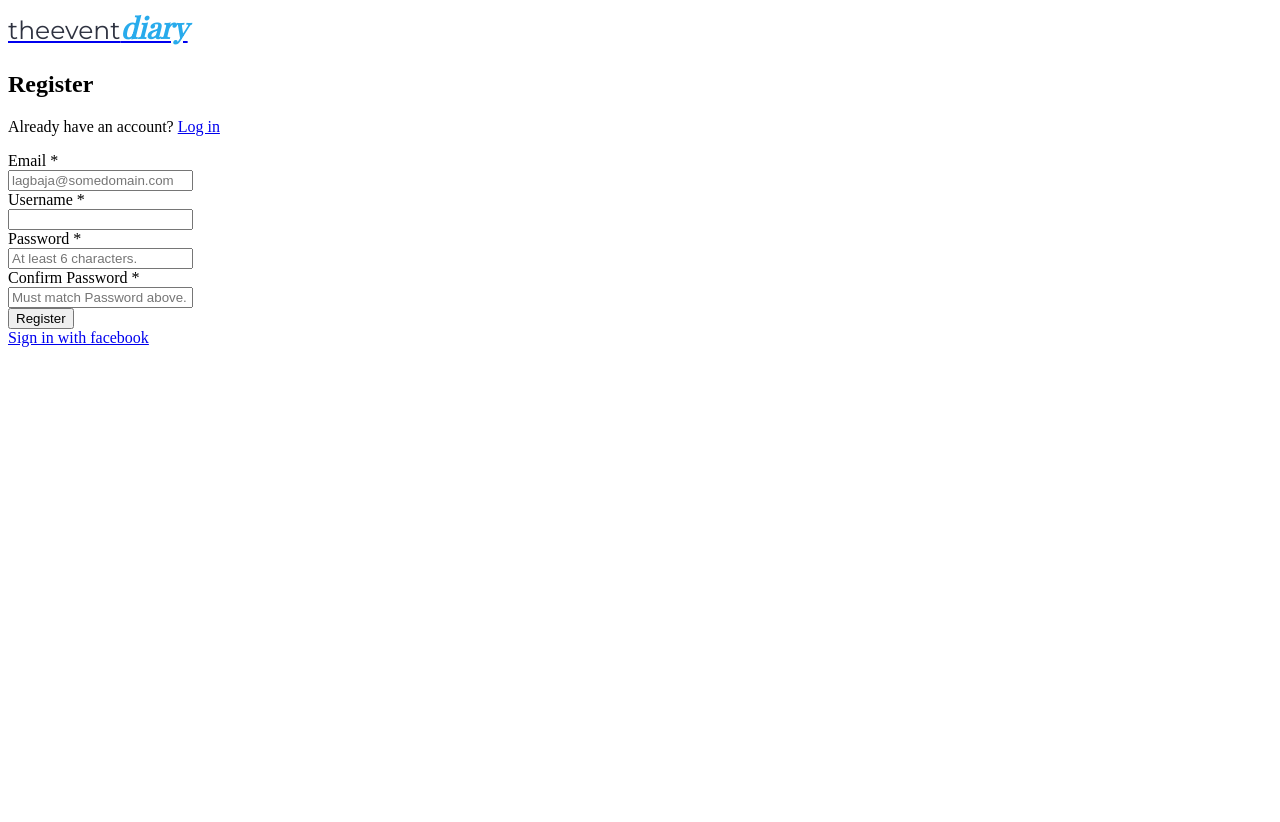
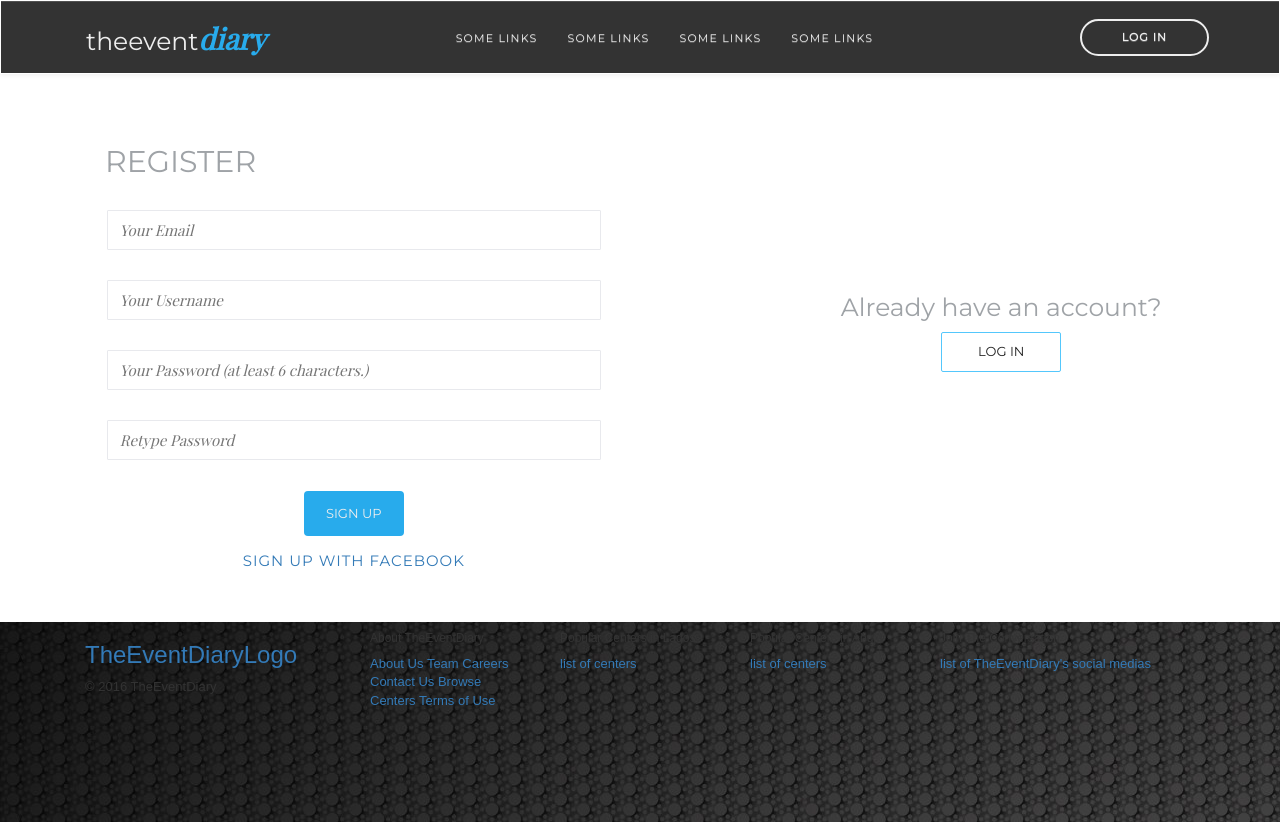
Before and after one commit to gbolly/EventDiary, a Django app: template web/authentication/templates/register.html in a window 1280 px wide. Before the commit the page ends 347 px from the top, so only its background shows below. Run offline with Django 3.2, Linux system fonts and the light colour scheme; the template is opened without the code that fills it: values that come from a table or form of the project are taken from there, others are empty; style sheets or scripts are compiled from the project's sources; parts of the project's set-up code (start-up, migrations or seed data) failed here and were passed over; some libraries are stand-ins or nearby versions.

Commit message:
Complete sign up page styling

```diff
--- a/eventdiary/sass/auth_styling.scss
+++ b/eventdiary/sass/auth_styling.scss
@@ -11,15 +11,15 @@ $white: #eeeeee;
 $sky-blue: #54c7fc;
 
 
-body {
-    // background: red;
-}
+.nav-container {
+    .brand {
         .logo {
             font-family: 'Montserrat', sans-serif;
             font-weight: 300;
             font-style: normal;
-  color: $dark;
+            color: $white;
             font-size: 25px;
+            text-decoration: none;
             .logo-span {
                 width: 72.5px;
                 height: 19px;
@@ -31,3 +31,189 @@ body {
                 color: $dark-sky-blue;
             }
         }
+    }
+    z-index: 20;
+    font-family: 'Montserrat', sans-serif;
+    background: #333 !important;
+    border-color: #fff;
+    border-radius: 0;
+    font-size: 12px;
+    .container-fluid {
+        padding-left: 70px;
+        padding-right: 70px;
+        margin-top: 12px;
+        @media only screen and (min-width: 769px) and (max-width: 992px) {
+            padding: 9px;
+            .navbar-header {
+                margin: 0;
+            }
+        }
+        @media only screen and (min-width: 992px) and (max-width: 1200) {
+            padding: 0;
+        }
+    }
+    .collapse {
+        @media (max-width: 768px) {
+            height: 200px;
+        }
+        @media only screen and (min-width: 769px) and (max-width: 992px) {
+            margin: 0px 28px;
+        }
+        .navbar-header {
+            @media (max-width: 768px) {
+                margin: 0;
+            }
+        }
+    }
+    .nav-list {
+        height: 6.5px;
+        font-size: 11px;
+        font-weight: normal;
+        font-style: normal;
+        font-stretch: normal;
+        letter-spacing: 1.2px;
+        text-align: center;
+        text-transform: uppercase;
+        margin-left: 160px;
+        width: 50%;
+        color: #ccc;
+        @media only screen and (min-width: 769px) and (max-width: 1071px) {
+            margin-left: 80px;
+        }
+        li {
+            a {
+                color: $white;
+                &:hover {
+                    color: $cool-grey;
+                }
+            }
+        }
+    }
+    .navbar-right {
+        .option {
+            font-family: 'Montserrat', sans-serif;
+            font-size: 11px;
+            font-weight: bold;
+            font-style: normal;
+            font-stretch: normal;
+            letter-spacing: 1.2px;
+            color: $cool-grey;
+            margin-top: 6px;
+        }
+        .login-option {
+            transition: background 200ms ease-out;
+            display: inline-block;
+            vertical-align: middle;
+            background-color: transparent;
+            line-height: 1.2em;
+            text-align: center;
+            text-transform: uppercase;
+            letter-spacing: 1px;
+            padding: 10px 40px;
+            border-radius: 50px;
+            border: solid 2px $white;
+            color: $white;
+            &:hover {
+                background-color: #09abf4;
+                color: $white;
+            }
+            @media (max-width: 768px) {
+                border: none;
+            }
+        }
+    }
+}
+
+.content {
+    display: flex;
+    margin-right: 0;
+    .form-card {
+        margin: 50px 45px;
+        text-align: center;
+        h1 {
+            font-size: 30px;
+            font-family: 'Montserrat', sans-serif;
+            text-transform: uppercase;
+            margin: 0 60px;
+            line-height: 1.2em;
+            font-weight: normal;
+            color: $cool-grey;
+        }
+        .reg-form {
+            margin-top: 15px;
+        }
+        .custom-form-group {
+            .errorlist {
+                text-align: left;
+                margin-left: 10px;
+                li {
+                    list-style-type: none;
+                    color: #bb1717;
+                }
+            }
+            .custom-input-group {
+                input {
+                    font-family: 'Playfair Display', serif;
+                    font-style: italic;
+                    width: 80%;
+                    height: 40px;
+                    border-radius: 1px;
+                    font-size: 15px;
+                    padding: 7px 12px;
+                    border: solid 1px $pale-grey;
+                    margin: 15px 0;
+                }
+            }
+        }
+        .center-buttons {
+            .btn-form-submit {
+                margin: 16px 0;
+                background: $dark-sky-blue;
+                color: $white;
+                width: 100px;
+                height: 45px;
+                text-transform: uppercase;
+                font-family: 'Montserrat', sans-serif;
+                font-size: 13px;
+            }
+            #facebooklogin {
+                text-transform: uppercase;
+                font-family: 'Montserrat', sans-serif;
+                letter-spacing: 1px;
+                font-size: 15px;
+            }
+        }
+    }
+    .existing-account {
+        margin: 200px auto;
+        h2 {
+            font-weight: 200;
+            font-family: 'Montserrat', sans-serif;
+            margin: 0px;
+            font-size: 25px;
+            text-shadow: none;
+            color: $cool-grey;
+            text-align: center;
+        }
+        .login-div {
+            border: solid 1px $sky-blue;
+            border-radius: 2px;
+            width: 120px;
+            height: 40px;
+            text-align: center;
+            margin: 10px auto;
+            padding-top: 10px;
+            #user_login_link {
+                text-transform: uppercase;
+                text-align: center;
+                font-family: 'Montserrat', sans-serif;
+                font-size: 13px;
+                color: $black;
+            }
+            &:hover {
+                background: $sky-blue;
+                color: $white;
+            }
+        }
+    }
+}
--- a/eventdiary/static/css/auth_styling.css
+++ b/eventdiary/static/css/auth_styling.css
@@ -1,11 +1,19 @@
 @import url(https://fonts.googleapis.com/css?family=Playfair+Display|Arvo|Montserrat|Roboto+Slab|Open+Sans:400italic,700italic,400,700);
-.logo {
+.nav-container {
+  z-index: 20;
+  font-family: 'Montserrat', sans-serif;
+  background: #333 !important;
+  border-color: #fff;
+  border-radius: 0;
+  font-size: 12px; }
+  .nav-container .brand .logo {
     font-family: 'Montserrat', sans-serif;
     font-weight: 300;
     font-style: normal;
-  color: #2e3240;
-  font-size: 25px; }
-  .logo .logo-span {
+    color: #eeeeee;
+    font-size: 25px;
+    text-decoration: none; }
+    .nav-container .brand .logo .logo-span {
       width: 72.5px;
       height: 19px;
       font-family: 'Playfair Display', serif;
@@ -14,5 +22,147 @@
       font-style: italic;
       font-stretch: normal;
       color: #28abec; }
+  .nav-container .container-fluid {
+    padding-left: 70px;
+    padding-right: 70px;
+    margin-top: 12px; }
+    @media only screen and (min-width: 769px) and (max-width: 992px) {
+      .nav-container .container-fluid {
+        padding: 9px; }
+        .nav-container .container-fluid .navbar-header {
+          margin: 0; } }
+    @media only screen and (min-width: 992px) and (max-width: 1200) {
+      .nav-container .container-fluid {
+        padding: 0; } }
+  @media (max-width: 768px) {
+    .nav-container .collapse {
+      height: 200px; } }
+  @media only screen and (min-width: 769px) and (max-width: 992px) {
+    .nav-container .collapse {
+      margin: 0px 28px; } }
+  @media (max-width: 768px) {
+    .nav-container .collapse .navbar-header {
+      margin: 0; } }
+  .nav-container .nav-list {
+    height: 6.5px;
+    font-size: 11px;
+    font-weight: normal;
+    font-style: normal;
+    font-stretch: normal;
+    letter-spacing: 1.2px;
+    text-align: center;
+    text-transform: uppercase;
+    margin-left: 160px;
+    width: 50%;
+    color: #ccc; }
+    @media only screen and (min-width: 769px) and (max-width: 1071px) {
+      .nav-container .nav-list {
+        margin-left: 80px; } }
+    .nav-container .nav-list li a {
+      color: #eeeeee; }
+      .nav-container .nav-list li a:hover {
+        color: #9fa3a7; }
+  .nav-container .navbar-right .option {
+    font-family: 'Montserrat', sans-serif;
+    font-size: 11px;
+    font-weight: bold;
+    font-style: normal;
+    font-stretch: normal;
+    letter-spacing: 1.2px;
+    color: #9fa3a7;
+    margin-top: 6px; }
+  .nav-container .navbar-right .login-option {
+    transition: background 200ms ease-out;
+    display: inline-block;
+    vertical-align: middle;
+    background-color: transparent;
+    line-height: 1.2em;
+    text-align: center;
+    text-transform: uppercase;
+    letter-spacing: 1px;
+    padding: 10px 40px;
+    border-radius: 50px;
+    border: solid 2px #eeeeee;
+    color: #eeeeee; }
+    .nav-container .navbar-right .login-option:hover {
+      background-color: #09abf4;
+      color: #eeeeee; }
+    @media (max-width: 768px) {
+      .nav-container .navbar-right .login-option {
+        border: none; } }
+
+.content {
+  display: flex;
+  margin-right: 0; }
+  .content .form-card {
+    margin: 50px 45px;
+    text-align: center; }
+    .content .form-card h1 {
+      font-size: 30px;
+      font-family: 'Montserrat', sans-serif;
+      text-transform: uppercase;
+      margin: 0 60px;
+      line-height: 1.2em;
+      font-weight: normal;
+      color: #9fa3a7; }
+    .content .form-card .reg-form {
+      margin-top: 15px; }
+    .content .form-card .custom-form-group .errorlist {
+      text-align: left;
+      margin-left: 10px; }
+      .content .form-card .custom-form-group .errorlist li {
+        list-style-type: none;
+        color: #bb1717; }
+    .content .form-card .custom-form-group .custom-input-group input {
+      font-family: 'Playfair Display', serif;
+      font-style: italic;
+      width: 80%;
+      height: 40px;
+      border-radius: 1px;
+      font-size: 15px;
+      padding: 7px 12px;
+      border: solid 1px #e8e9ed;
+      margin: 15px 0; }
+    .content .form-card .center-buttons .btn-form-submit {
+      margin: 16px 0;
+      background: #28abec;
+      color: #eeeeee;
+      width: 100px;
+      height: 45px;
+      text-transform: uppercase;
+      font-family: 'Montserrat', sans-serif;
+      font-size: 13px; }
+    .content .form-card .center-buttons #facebooklogin {
+      text-transform: uppercase;
+      font-family: 'Montserrat', sans-serif;
+      letter-spacing: 1px;
+      font-size: 15px; }
+  .content .existing-account {
+    margin: 200px auto; }
+    .content .existing-account h2 {
+      font-weight: 200;
+      font-family: 'Montserrat', sans-serif;
+      margin: 0px;
+      font-size: 25px;
+      text-shadow: none;
+      color: #9fa3a7;
+      text-align: center; }
+    .content .existing-account .login-div {
+      border: solid 1px #54c7fc;
+      border-radius: 2px;
+      width: 120px;
+      height: 40px;
+      text-align: center;
+      margin: 10px auto;
+      padding-top: 10px; }
+      .content .existing-account .login-div #user_login_link {
+        text-transform: uppercase;
+        text-align: center;
+        font-family: 'Montserrat', sans-serif;
+        font-size: 13px;
+        color: #212121; }
+      .content .existing-account .login-div:hover {
+        background: #54c7fc;
+        color: #eeeeee; }
 
 /*# sourceMappingURL=auth_styling.css.map */
--- a/eventdiary/templates/base.html
+++ b/eventdiary/templates/base.html
@@ -17,6 +17,7 @@
         </style>
         <link rel="stylesheet" href="{% static 'css/bootstrap-theme.min.css' %}">
         <link rel="stylesheet" href="{% static 'css/main.css' %}">
+        {% block extended_css %}{% endblock extended_css %}
     </head>
     <body>
         {% block navbar %}
@@ -34,6 +35,7 @@
                 </div>
             </header>
         {% endblock navbar %}
+        {% block main %}
             <main id="main" class="main-container">
                 <div class="homepage">
                     <div class="top-section new-user">
@@ -118,6 +120,7 @@
                     <h4>What</h4>
                 </div>
             </main>
+        {% endblock main %}
 
         <div id="footer">
             <div class="container">
--- a/web/authentication/templates/register.html
+++ b/web/authentication/templates/register.html
@@ -1,13 +1,36 @@
-{# {% extends "base.html" %} #}
+{% extends "base.html" %}
 {% load static %}
 
 {% block extended_css %}
     <link rel="stylesheet" type="text/css" href="{% static 'css/auth_styling.css' %}" />
 {% endblock extended_css %}
 
+{% block navbar %}
+    <div class="navbar navbar-default nav-container">
+        <div class="container-fluid">
+            <div class="nav-header">
+                <div class="brand">
+                   <a href="/">
+                       <p class="logo">theevent<span class="logo-span">diary</span></p>
+                   </a>
+                </div>
+            </div>
+            <div class="collapse navbar-collapse" id="navbarCollapse">
+                <ul class="nav navbar-nav nav-list">
+                  <li><a href="">some links</a></li>
+                  <li><a href="">some links</a></li>
+                  <li><a href="">some links</a></li>
+                  <li><a href="">some links</a></li>
+                </ul>
+                <ul class="nav navbar-nav navbar-right">
+                  <li class="option"><a href="/login" class="login-option">log in</a></li>
+                </ul>
+            </div>
+        </div>
+    </div>
+{% endblock %}
 {% block main %}
-<div class="modal-view" id="modal-sign-up">
-    <div class="row">
+    <div class="row content">
         {% if messages %}
           <div class="col-sm-12 no-left">
             {% for message in messages %}
@@ -18,65 +41,56 @@
             {% endfor %}
           </div>
         {% endif %}
-        <div class="col-sm-5 hidden-xs brand-col">
-            <div class="brand">
-               <a href="/">
-                   <p class="logo">theevent<span class="logo-span">diary</span></p>
-               </a>
-            </div>
-        </div>
-        <div class="col-xs-11 col-sm-5">
+        <div class="col-xs-11 col-sm-5 col-lg-6 form-card">
             <header class="row">
                 <div class="col-lg-4">
-                    <h2>Register</h2>
-                </div>
-                <div class="col-lg-8 text-right" style="margin-top: 12px;" >
-                    <p>Already have an account? <a href="{% url 'login' %}" id="user_login_link">Log in</a></p>
+                    <h1>Register</h1>
                 </div>
             </header>
-            <div class="row">
+            <div class="row reg-form">
                 <div class="col-sm-12">
                     <form action="{% url 'register' %}" method="POST"><input type="hidden" name="csrfmiddlewaretoken" value="{{ csrf_token }}">
                         <div class="custom-form-group">
-                            <label for="email">Email <span class="label-asterik">*</span></label>
                             {{ form.email.errors }}
                             <div class="custom-input-group">
-                                <input type="email" name="email" id="email" placeholder="lagbaja@somedomain.com">
+                                <input type="email" name="email" id="email" placeholder="Your Email">
                             </div>
                         </div>
                         <div class="custom-form-group">
-                            <label for="username">Username <span class="label-asterik">*</span></label>
                             {{ form.username.errors }}
                             <div class="custom-input-group">
-                                <input type="text" name="username" id="username" placeholder="">
+                                <input type="text" name="username" id="username" placeholder="Your Username">
                             </div>
                         </div>
                         <div class="custom-form-group">
-                            <label for="password1">Password <span class="label-asterik">*</span></label>
                             {{ form.password1.errors }}
                             <div class="custom-input-group">
-                                <input type="password" name="password1" id="password1" placeholder="At least 6 characters.">
+                                <input type="password" name="password1" id="password1" placeholder="Your Password (at least 6 characters.)">
                             </div>
                         </div>
                         <div class="custom-form-group">
-                            <label for="password2">Confirm Password <span class="label-asterik">*</span></label>
                             {{ form.password2.errors }}
                             <div class="custom-input-group">
-                                <input type="password" name="password2" id="password2" placeholder="Must match Password above.">
+                                <input type="password" name="password2" id="password2" placeholder="Retype Password">
                             </div>
                         </div>
                         <div class="row center-buttons">
                             <div>
-                                <button type="submit" style=""class="btn-action btn-form-submit">Register</button>
+                                <button type="submit" style=""class="btn btn-action btn-form-submit">Sign up</button>
                             </div>
                             <div>
-                                <a href="/accounts/facebook/login/?process=login" id="facebooklogin">Sign in with facebook</a>
+                                <a href="/accounts/facebook/login/?process=login" id="facebooklogin">Sign up with facebook</a>
                             </div>
                         </div>
                     </form>
                 </div>
             </div>
         </div>
+        <div class="col-lg-4 existing-account" >
+            <h2>Already have an account?</h2>
+            <div class="login-div">
+                <a href="{% url 'login' %}" id="user_login_link">Log in</a>
+            </div>
         </div>
     </div>
 {% endblock main %}
```
Also changed, not shown: 1 other file. Lines whose indentation alone changed are shown as unchanged.
